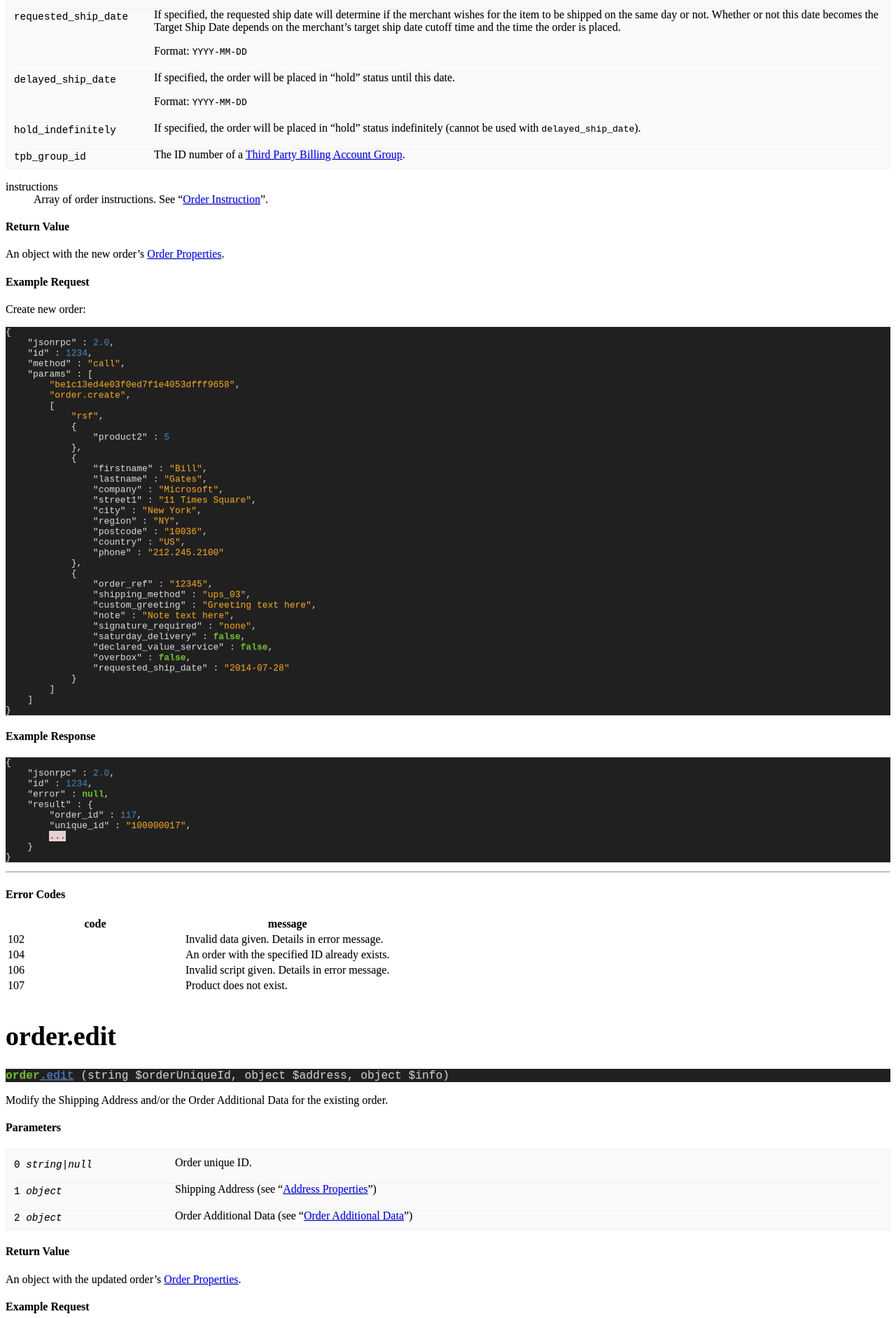
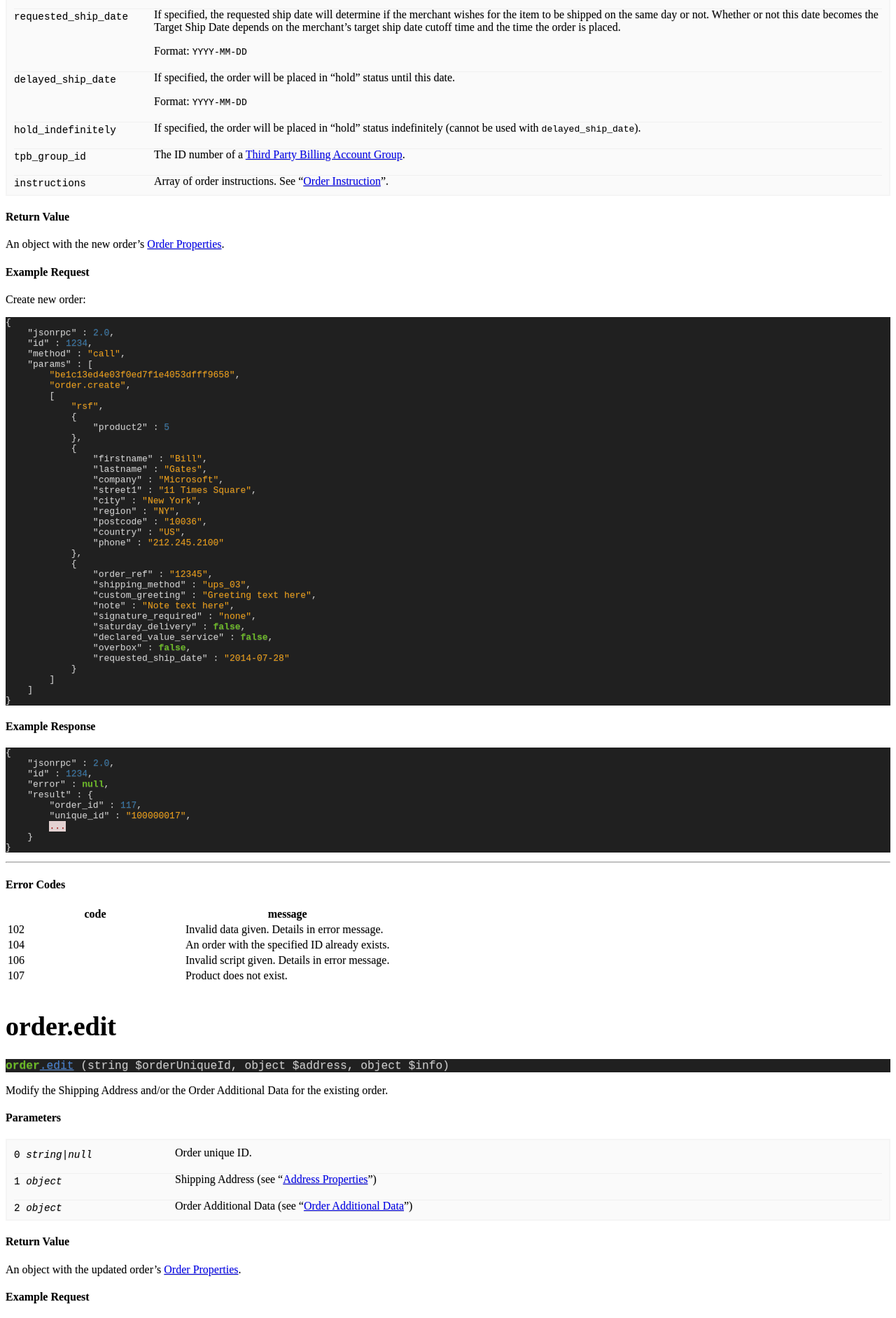
Before and after one commit to ShipStream/shipstream.github.io, a Jekyll site: the page built from _posts/2014-07-25-order.md, in a window 1280 px wide. Shown: the part 2897-4780 px from the top of the page at 70% size. Built offline with Jekyll 4.4.1, drawn with Linux system fonts in a browser that asks for light colours; a style sheet for code colours, icons or effects is not loaded.

Commit message:
Move CSS class to cover "instructions" too.

```diff
--- a/_posts/2014-07-25-order.md
+++ b/_posts/2014-07-25-order.md
@@ -176,10 +176,10 @@ hold_indefinitely
 
 tpb_group_id
 : The ID number of a <a href="/ref/third-party-billing-group.html">Third Party Billing Account Group</a>.
-{:.code-defs}
 
 instructions
 : Array of order instructions. See "<a href="#order_instruction">Order Instruction</a>".
+{:.code-defs}
 
 #### Return Value
 
```
